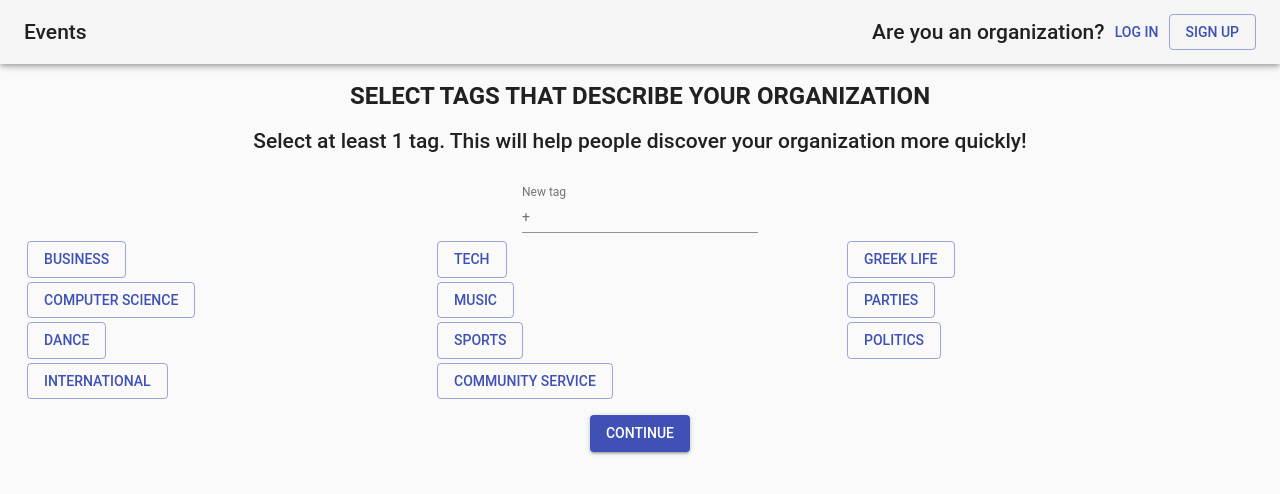
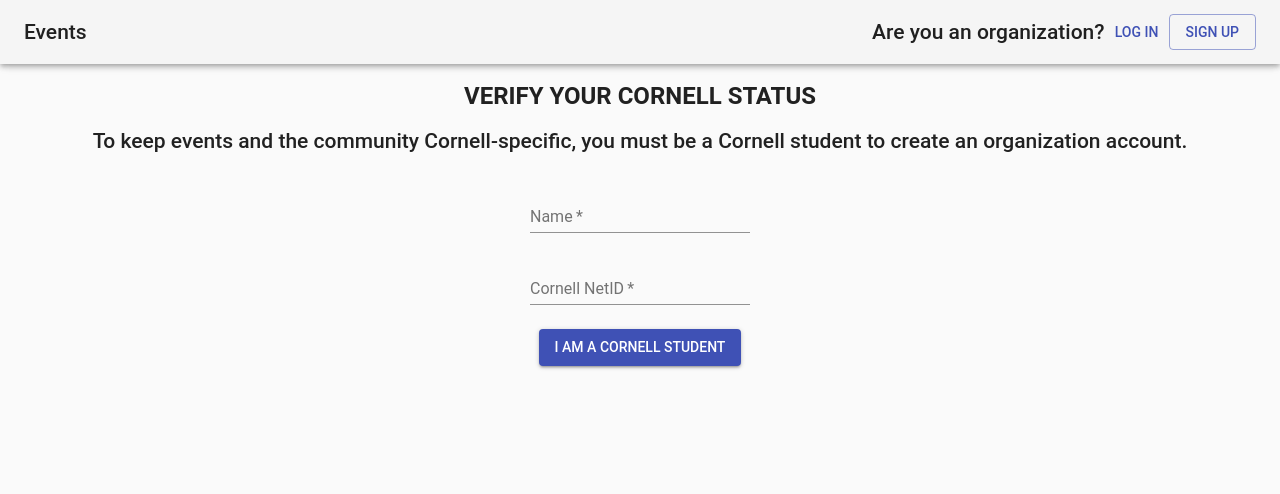
Before and after one commit to cornell-dti/events-site, a React (Create React App) app: page / in a window 1280 px wide. Shown: the top 494 px of the page. Built offline with nearby package versions, Linux system fonts and the light colour scheme.

Commit message:
Verify Cornell status page added

```diff
--- a/src/App.js
+++ b/src/App.js
@@ -7,6 +7,7 @@
 import Button from "@material-ui/core/Button/Button";
 import CreateOrg from "./CreateOrg";
 import SelectTags from "./SelectTags";
+import VerifyCornellStatus from "./VerifyCornellStatus";
 
 class App extends Component
 {
@@ -34,7 +35,7 @@
 						</Toolbar>
 					</AppBar>
 					<div className={classes.appBarSpace} />
-					<SelectTags />
+					<VerifyCornellStatus />
 				</div>
 			</React.Fragment>
 		);
--- a/src/SelectTags.js
+++ b/src/SelectTags.js
@@ -6,7 +6,6 @@
 import Onboarding from "./components/Onboarding";
 import TextField from "@material-ui/core/TextField/TextField";
 import InputAdornment from "@material-ui/core/InputAdornment/InputAdornment";
-import util from 'util';
 
 class SelectTags extends Component
 {
--- /dev/null
+++ b/src/VerifyCornellStatus.js
@@ -0,0 +1,38 @@
+import React, {Component} from 'react';
+import {withStyles} from "@material-ui/core";
+import Onboarding from "./components/Onboarding";
+import TextField from "@material-ui/core/TextField/TextField";
+
+class VerifyCornellStatus extends Component
+{
+	state = {name: "", netid: ""};
+
+	render()
+	{
+		const {classes} = this.props;
+		return (
+			<Onboarding title={"VERIFY YOUR CORNELL STATUS"} body={"To keep events and the community Cornell-specific, you must be a Cornell student to create an organization account."} button={"I am a Cornell student"}>
+				<TextField
+					required
+					id="name"
+					label="Name"
+					className={classes.textField}
+					value={this.state.name}
+					onChange={e => this.setState({name: e.target.value})}
+					margin={"normal"} />
+				<TextField
+					required
+					id="netid"
+					label="Cornell NetID"
+					className={classes.textField}
+					value={this.state.netid}
+					onChange={e => this.setState({netid: e.target.value})}
+					margin={"normal"} />
+			</Onboarding>
+		)
+	}
+}
+
+const styles = (theme) => ({});
+
+export default withStyles(styles)(VerifyCornellStatus);
```
